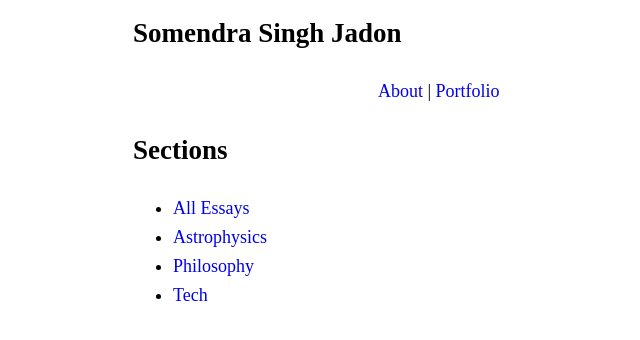
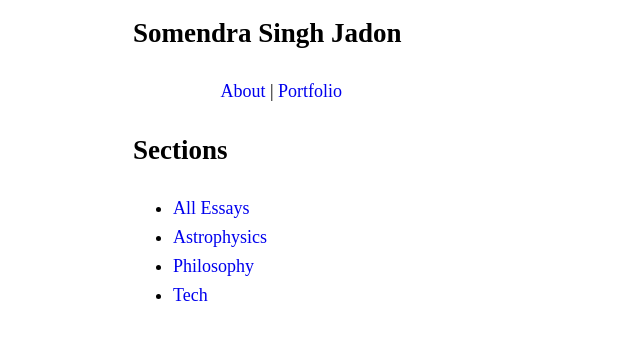
Before and after one commit to SpacetimeSom/danceofabillionstars, a plain HTML site: page index.html in a window 1280 px wide. Shown: the part 134-474 px from the top of the page, without its empty margins (157-797 px from the left). Drawn offline with Linux system fonts and the light colour scheme.

Commit message:
Update style.css

```diff
--- a/style.css
+++ b/style.css
@@ -10,7 +10,7 @@ body {
 }
 
 p {
-  width: 30%;
+  width: 75%;
   margin: 1em auto; /* center the paragraph */
   text-align: justify; /* optional: makes text tidy */
   /*width:80%;
```
